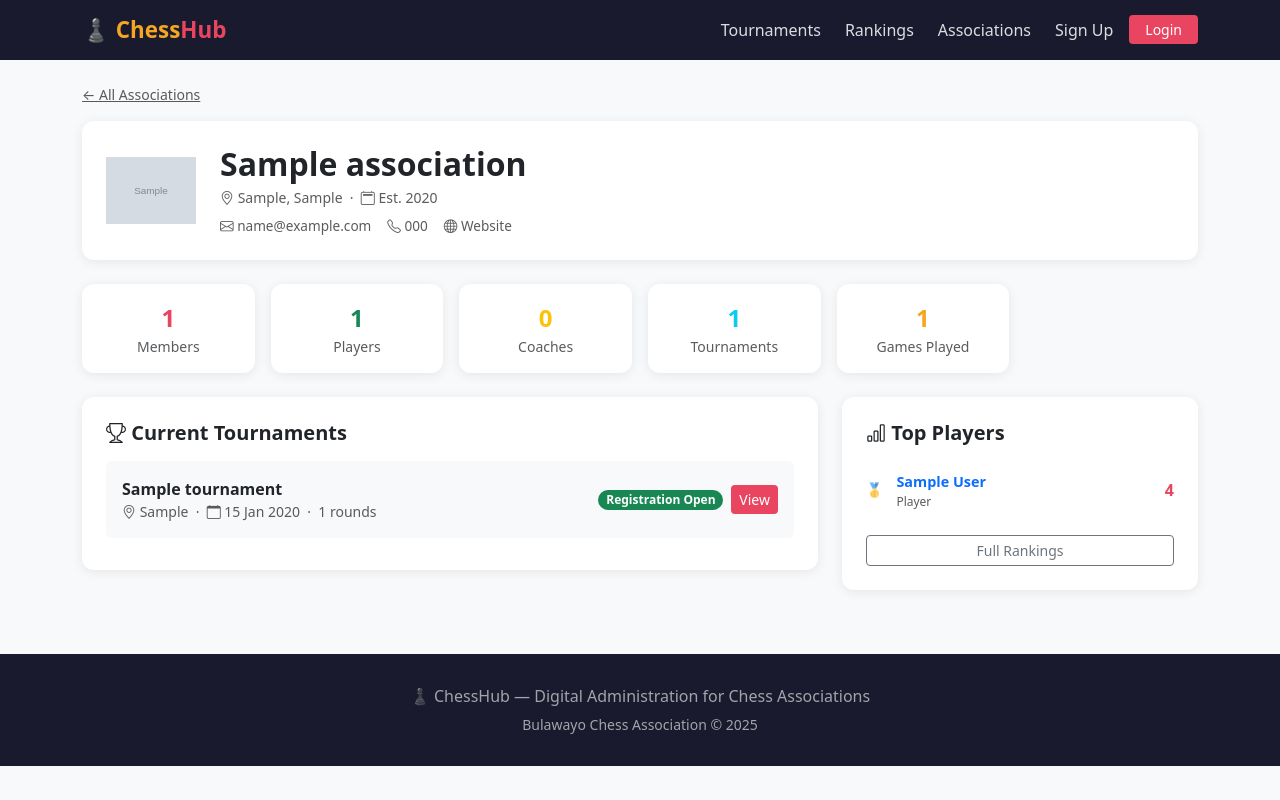
After one commit to Mahwaya/bcaChessHub, a Django app: page /associations/1/ in a window 1280 px wide. The commit adds this page. Run offline with Django 5.2, Linux system fonts and the light colour scheme; tables that the repository leaves empty hold one stand-in row (values such as "Sample post"); grey boxes marked "Sample" are stand-in pictures.

Commit message:
add association public pages — list, detail, navbar link, home page stat

```diff
--- /dev/null
+++ b/associations/urls.py
@@ -0,0 +1,7 @@
+from django.urls import path
+from . import views
+
+urlpatterns = [
+    path('', views.association_list, name='association_list'),
+    path('<int:pk>/', views.association_detail, name='association_detail'),
+]
--- a/associations/views.py
+++ b/associations/views.py
@@ -1,3 +1,65 @@
-from django.shortcuts import render
+from django.shortcuts import render, get_object_or_404
+from .models import Association
+from members.models import Member
+from tournaments.models import Tournament
+from matches.models import Match
 
-# Create your views here.
+
+def association_list(request):
+    associations = Association.objects.filter(is_active=True)
+
+    rows = []
+    for assoc in associations:
+        rows.append({
+            'assoc': assoc,
+            'member_count': Member.objects.filter(association=assoc, is_active=True).count(),
+            'tournament_count': Tournament.objects.filter(association=assoc).count(),
+            'active_tournaments': Tournament.objects.filter(
+                association=assoc, status__in=('registration_open', 'in_progress')
+            ).count(),
+        })
+
+    return render(request, 'associations/list.html', {'rows': rows})
+
+
+def association_detail(request, pk):
+    assoc = get_object_or_404(Association, pk=pk, is_active=True)
+
+    members = Member.objects.filter(
+        association=assoc, is_active=True
+    ).select_related('user').order_by('-rating')
+
+    top_players = members.filter(role='player')[:8]
+
+    active_tournaments = Tournament.objects.filter(
+        association=assoc, status__in=('registration_open', 'in_progress')
+    ).order_by('start_date')
+
+    recent_tournaments = Tournament.objects.filter(
+        association=assoc, status='completed'
+    ).order_by('-end_date')[:5]
+
+    upcoming_tournaments = Tournament.objects.filter(
+        association=assoc, status='upcoming'
+    ).order_by('start_date')[:3]
+
+    games_played = Match.objects.filter(
+        tournament__association=assoc, black_player__isnull=False
+    ).exclude(result='pending').count()
+
+    stats = {
+        'members':     members.count(),
+        'players':     members.filter(role='player').count(),
+        'coaches':     members.filter(role='coach').count(),
+        'tournaments': Tournament.objects.filter(association=assoc).count(),
+        'games':       games_played,
+    }
+
+    return render(request, 'associations/detail.html', {
+        'assoc': assoc,
+        'stats': stats,
+        'top_players': top_players,
+        'active_tournaments': active_tournaments,
+        'upcoming_tournaments': upcoming_tournaments,
+        'recent_tournaments': recent_tournaments,
+    })
--- a/config/urls.py
+++ b/config/urls.py
@@ -10,6 +10,7 @@ urlpatterns = [
     path('admin/', admin.site.urls),
     path('', home, name='home'),
     path('tournaments/', include('tournaments.urls')),
+    path('associations/', include('associations.urls')),
     path('rankings/', include('members.urls')),
     path('dashboard/', dashboard, name='dashboard'),
     path('matches/', include('matches.urls')),
--- /dev/null
+++ b/templates/associations/detail.html
@@ -0,0 +1,222 @@
+{% extends 'base.html' %}
+{% block title %}{{ assoc.name }} — ChessHub{% endblock %}
+
+{% block content %}
+<div class="container mt-4 mb-5">
+
+  <!-- Breadcrumb -->
+  <div class="text-muted small mb-3">
+    <a href="{% url 'association_list' %}" class="text-muted">&larr; All Associations</a>
+  </div>
+
+  <!-- Header card -->
+  <div class="card p-4 mb-4">
+    <div class="d-flex align-items-center gap-4 flex-wrap">
+
+      <!-- Logo -->
+      {% if assoc.logo %}
+        <img src="{{ assoc.logo.url }}" alt="{{ assoc.name }} logo"
+             style="width:90px;height:90px;object-fit:contain;border-radius:12px;flex-shrink:0;">
+      {% else %}
+        <div style="width:90px;height:90px;border-radius:12px;background:var(--chess-dark);
+                    display:flex;align-items:center;justify-content:center;
+                    font-size:2.8rem;flex-shrink:0;">
+          ♟
+        </div>
+      {% endif %}
+
+      <div class="flex-grow-1">
+        <h2 class="fw-bold mb-1">{{ assoc.name }}</h2>
+        <div class="text-muted small">
+          <i class="bi bi-geo-alt"></i> {{ assoc.city }}, {{ assoc.country }}
+          {% if assoc.founded_year %}
+            &nbsp;&middot;&nbsp; <i class="bi bi-calendar2"></i> Est. {{ assoc.founded_year }}
+          {% endif %}
+        </div>
+        <div class="mt-2 d-flex gap-3 flex-wrap" style="font-size:0.85rem;">
+          {% if assoc.email %}
+            <a href="mailto:{{ assoc.email }}" class="text-muted text-decoration-none">
+              <i class="bi bi-envelope"></i> {{ assoc.email }}
+            </a>
+          {% endif %}
+          {% if assoc.phone %}
+            <span class="text-muted"><i class="bi bi-telephone"></i> {{ assoc.phone }}</span>
+          {% endif %}
+          {% if assoc.website %}
+            <a href="{{ assoc.website }}" target="_blank" rel="noopener" class="text-muted text-decoration-none">
+              <i class="bi bi-globe"></i> Website
+            </a>
+          {% endif %}
+        </div>
+      </div>
+
+    </div>
+  </div>
+
+  <!-- Stats row -->
+  <div class="row g-3 mb-4">
+    <div class="col-6 col-md-4 col-lg-2">
+      <div class="card p-3 text-center">
+        <div class="fw-bold fs-4" style="color:var(--chess-accent);">{{ stats.members }}</div>
+        <div class="text-muted small">Members</div>
+      </div>
+    </div>
+    <div class="col-6 col-md-4 col-lg-2">
+      <div class="card p-3 text-center">
+        <div class="fw-bold fs-4 text-success">{{ stats.players }}</div>
+        <div class="text-muted small">Players</div>
+      </div>
+    </div>
+    <div class="col-6 col-md-4 col-lg-2">
+      <div class="card p-3 text-center">
+        <div class="fw-bold fs-4 text-warning">{{ stats.coaches }}</div>
+        <div class="text-muted small">Coaches</div>
+      </div>
+    </div>
+    <div class="col-6 col-md-4 col-lg-2">
+      <div class="card p-3 text-center">
+        <div class="fw-bold fs-4 text-info">{{ stats.tournaments }}</div>
+        <div class="text-muted small">Tournaments</div>
+      </div>
+    </div>
+    <div class="col-6 col-md-4 col-lg-2">
+      <div class="card p-3 text-center">
+        <div class="fw-bold fs-4" style="color:var(--chess-gold);">{{ stats.games }}</div>
+        <div class="text-muted small">Games Played</div>
+      </div>
+    </div>
+  </div>
+
+  <div class="row g-4">
+
+    <!-- Left column -->
+    <div class="col-lg-8">
+
+      <!-- Active / Upcoming tournaments -->
+      {% if active_tournaments or upcoming_tournaments %}
+      <div class="card p-4 mb-4">
+        <h5 class="fw-bold mb-3"><i class="bi bi-trophy"></i> Current Tournaments</h5>
+        {% for t in active_tournaments %}
+        <div class="d-flex justify-content-between align-items-center p-3 rounded mb-2"
+             style="background:#f8f9fa;">
+          <div>
+            <div class="fw-semibold">{{ t.name }}</div>
+            <div class="text-muted small">
+              <i class="bi bi-geo-alt"></i> {{ t.location }}
+              &nbsp;&middot;&nbsp;
+              <i class="bi bi-calendar"></i> {{ t.start_date|date:"d M Y" }}
+              &nbsp;&middot;&nbsp;
+              {{ t.num_rounds }} rounds
+            </div>
+          </div>
+          <div class="d-flex align-items-center gap-2">
+            <span class="badge rounded-pill text-white badge-status-{{ t.status }}">
+              {{ t.get_status_display }}
+            </span>
+            <a href="{% url 'tournament_detail' t.pk %}" class="btn btn-chess btn-sm">View</a>
+          </div>
+        </div>
+        {% endfor %}
+
+        {% for t in upcoming_tournaments %}
+        <div class="d-flex justify-content-between align-items-center p-3 rounded mb-2"
+             style="background:#f8f9fa;">
+          <div>
+            <div class="fw-semibold">{{ t.name }}</div>
+            <div class="text-muted small">
+              <i class="bi bi-calendar"></i> {{ t.start_date|date:"d M Y" }}
+              &nbsp;&middot;&nbsp; {{ t.num_rounds }} rounds
+            </div>
+          </div>
+          <div class="d-flex align-items-center gap-2">
+            <span class="badge bg-secondary">Upcoming</span>
+            <a href="{% url 'tournament_detail' t.pk %}" class="btn btn-outline-secondary btn-sm">View</a>
+          </div>
+        </div>
+        {% endfor %}
+      </div>
+      {% endif %}
+
+      <!-- Recent completed tournaments -->
+      {% if recent_tournaments %}
+      <div class="card p-4">
+        <h5 class="fw-bold mb-3"><i class="bi bi-clock-history"></i> Recent Tournaments</h5>
+        <table class="table table-hover table-sm mb-0">
+          <thead class="table-light">
+            <tr>
+              <th>Tournament</th>
+              <th class="text-center">Rounds</th>
+              <th class="text-center">Players</th>
+              <th class="d-none d-md-table-cell">Date</th>
+              <th></th>
+            </tr>
+          </thead>
+          <tbody>
+            {% for t in recent_tournaments %}
+            <tr>
+              <td class="fw-semibold">{{ t.name }}</td>
+              <td class="text-center text-muted">{{ t.num_rounds }}</td>
+              <td class="text-center text-muted">{{ t.player_count }}</td>
+              <td class="d-none d-md-table-cell text-muted small">{{ t.end_date|date:"M Y" }}</td>
+              <td>
+                <a href="{% url 'tournament_standings' t.pk %}"
+                   class="btn btn-outline-secondary btn-sm py-0 px-2">Results</a>
+              </td>
+            </tr>
+            {% endfor %}
+          </tbody>
+        </table>
+      </div>
+      {% endif %}
+
+      {% if not active_tournaments and not upcoming_tournaments and not recent_tournaments %}
+      <div class="card p-4 text-center text-muted">
+        <div style="font-size:2.5rem;">♟</div>
+        <p class="mt-2 mb-0">No tournaments yet.</p>
+      </div>
+      {% endif %}
+
+    </div>
+
+    <!-- Right column: top players -->
+    <div class="col-lg-4">
+      <div class="card p-4">
+        <h5 class="fw-bold mb-3">
+          <i class="bi bi-bar-chart"></i> Top Players
+        </h5>
+        {% if top_players %}
+        {% for member in top_players %}
+        <div class="d-flex align-items-center justify-content-between py-2
+                    {% if not forloop.last %}border-bottom{% endif %}">
+          <div class="d-flex align-items-center gap-2">
+            <span class="text-muted fw-bold" style="width:1.4rem;font-size:0.85rem;">
+              {% if forloop.counter == 1 %}🥇
+              {% elif forloop.counter == 2 %}🥈
+              {% elif forloop.counter == 3 %}🥉
+              {% else %}{{ forloop.counter }}{% endif %}
+            </span>
+            <div>
+              <a href="{% url 'player_profile' member.pk %}"
+                 class="fw-semibold text-decoration-none" style="font-size:0.9rem;">
+                {{ member.user.get_full_name|default:member.user.username }}
+              </a>
+              <div class="text-muted" style="font-size:0.75rem;">{{ member.get_role_display }}</div>
+            </div>
+          </div>
+          <span class="fw-bold" style="color:var(--chess-accent);">{{ member.rating }}</span>
+        </div>
+        {% endfor %}
+
+        <a href="{% url 'rankings' %}?association={{ assoc.pk }}"
+           class="btn btn-outline-secondary btn-sm w-100 mt-3">
+          Full Rankings
+        </a>
+        {% else %}
+          <p class="text-muted small mb-0">No ranked players yet.</p>
+        {% endif %}
+      </div>
+    </div>
+
+  </div>
+</div>
+{% endblock %}
--- a/templates/base.html
+++ b/templates/base.html
@@ -46,6 +46,7 @@
       <ul class="navbar-nav ms-auto align-items-center gap-2">
         <li class="nav-item"><a class="nav-link" href="/tournaments/">Tournaments</a></li>
         <li class="nav-item"><a class="nav-link" href="/rankings/">Rankings</a></li>
+        <li class="nav-item"><a class="nav-link" href="/associations/">Associations</a></li>
         {% if user.is_authenticated %}
           <li class="nav-item"><a class="nav-link" href="/dashboard/">Dashboard</a></li>
           {% if user.is_staff %}
```
Also changed, not shown: templates/associations/list.html (added, +82 -0 lines), templates/home.html (+6 -4 lines).
